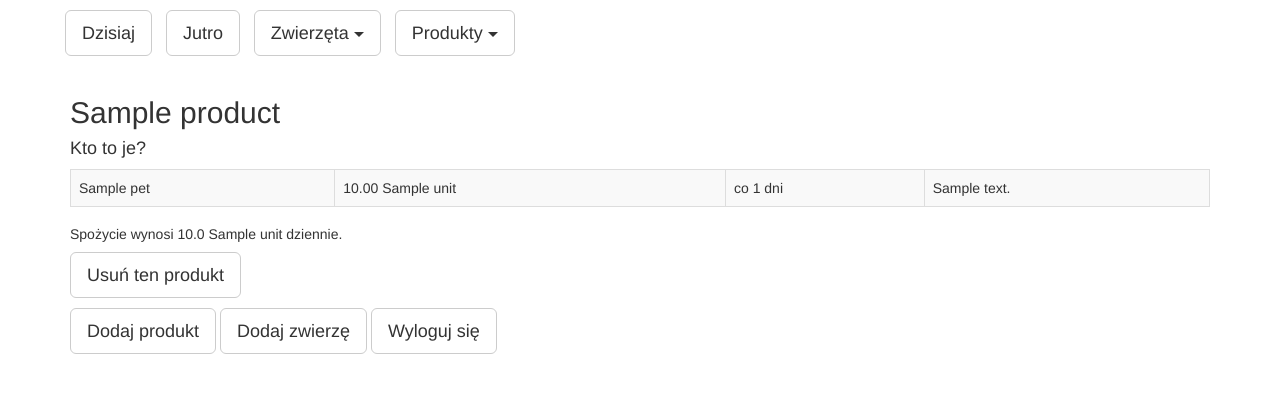
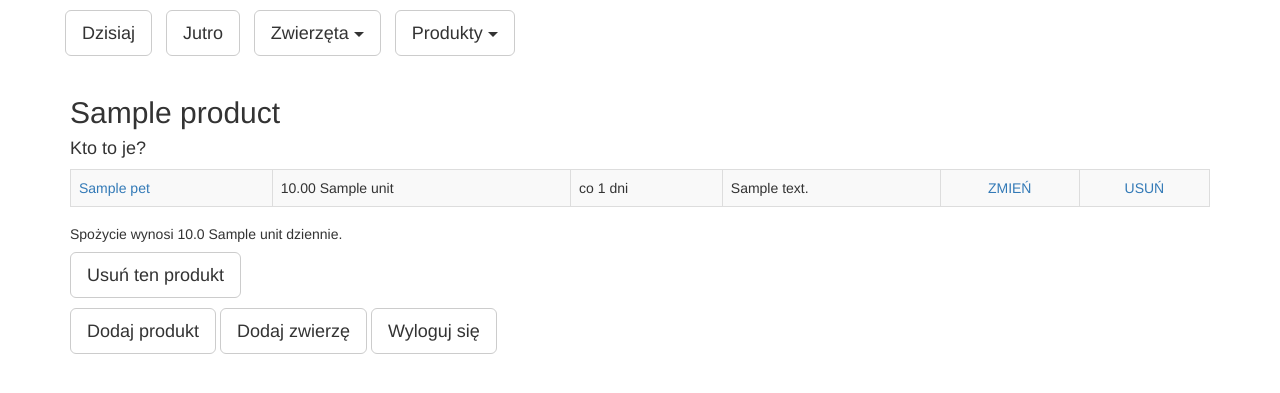
Before and after one commit to IgorKwiatkowski/pet_tracker, a Django app: page /product/1 in a window 1280 px wide. Shown: the top 393 px of the page. Run offline with Django 3.2, Linux system fonts and the light colour scheme; a user stored in the database is signed in; tables that the repository leaves empty hold one stand-in row (values such as "Sample post"); some libraries are stand-ins or nearby versions.

Commit message:
updating forms, leaving a TODO in dosage update for tomorrow

```diff
--- a/pets/views.py
+++ b/pets/views.py
@@ -93,6 +93,6 @@ class DosageDeleteView(DeleteView):
 
 class UpdateDosageView(UpdateView):
     model = Dosage
-    fields = ['pet', 'product', 'amount', 'interval', 'date_added', 'notes']
+    fields = ['pet', 'product', 'amount', 'interval', 'date_added', 'notes']  #TODO make notes optional
     template_name = 'pets/dosage_form.html'
     success_url = '/day'
--- a/templates/product.html
+++ b/templates/product.html
@@ -6,10 +6,12 @@
     <table class="table table-bordered table-striped">
     {% for dosage in dosages %}
         <tr>
-            <td>{{ dosage.pet.name }}</td>
+            <td><a href="/pet/{{ dosage.pet.id }}">{{ dosage.pet.name }}</a></td>
             <td>{{ dosage.amount }} {{ dosage.product.unit.name }}</td>
             <td>co {{ dosage.interval }} dni</td>
-            <td>{{ dosage.notes }}</td>
+            <td>{{ dosage.notes|default_if_none:"" }}</td>
+            <td class="text-center"><a href="/update_dosage/{{ dosage.id }}">ZMIEŃ</a></td>
+            <td class="text-center"><a href="/delete_dosage/{{ dosage.id }}">USUŃ</a></td>
         </tr>
     {% endfor %}
     </table>
--- a/templates/single_pet.html
+++ b/templates/single_pet.html
@@ -7,7 +7,7 @@
     <table class="table table-bordered table-striped">
         {% for dosage in dosages %}
             <tr>
-                <td>{{ dosage.product.name }}</td>
+                <td><a href="/product/{{ dosage.product.id }}">{{ dosage.product.name }}</a></td>
                 <td>co {{ dosage.interval }} dni</td>
                 <td>w ilości {{ dosage.amount }} {{ dosage.product.unit.name }}</td>
                 <td class="text-center"><a href="/update_dosage/{{ dosage.id }}">ZMIEŃ</a></td>
```
